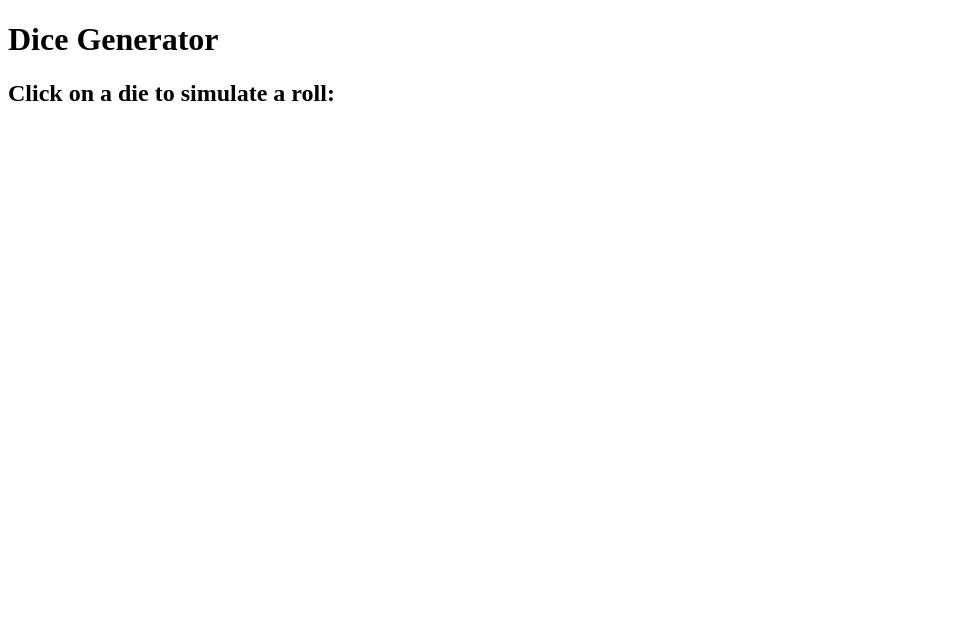
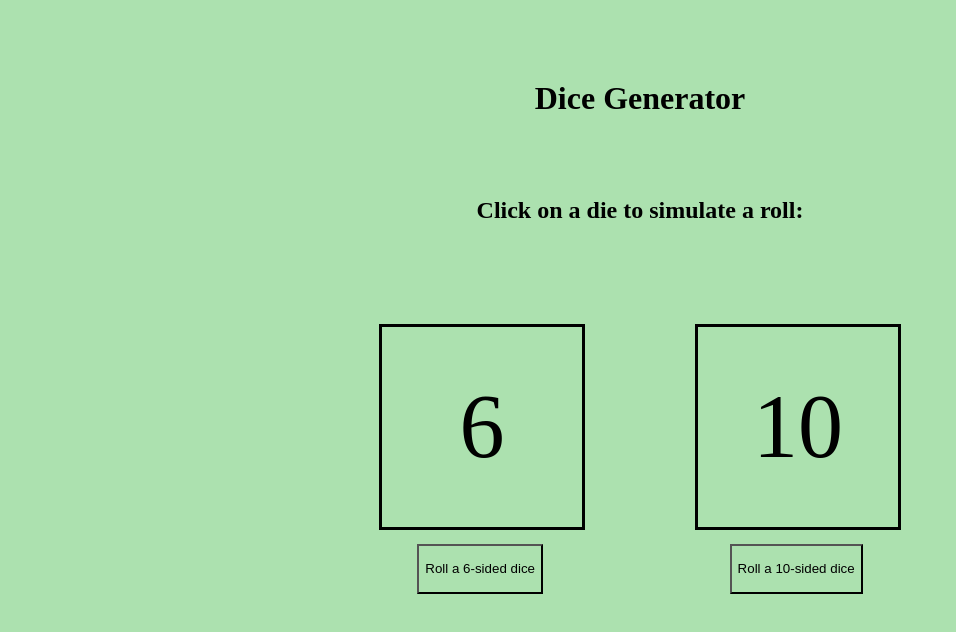
Before and after one commit to ChineseWispers/DiceGenerator, a plain HTML site: page index.html in a window 1280 px wide. Shown: the whole page, without its empty margins (0-956 px from the left). Drawn offline with Linux system fonts and the light colour scheme.

Commit message:
Updates to UI

```diff
--- a/index.html
+++ b/index.html
@@ -4,9 +4,23 @@
     <meta charset="UTF-8">
     <meta name="viewport" content="width=device-width, initial-scale=1.0">
     <title>Document</title>
+    <link rel="stylesheet" href="style.css">
+    <script src="dice.js"></script>
 </head>
 <body>
     <h1>Dice Generator</h1>
     <h2>Click on a die to simulate a roll:</h2>
+    <div class="flex-container" id="dice-flex-container">
+        <div id="first_die" class="die">
+            6
+        </div>
+        <div id="second_die" class="die">
+            10
+        </div>
+    </div>
+    <div class="flex-container" id="button-flex-container">
+        <button type="button" class="six-die">Roll a 6-sided dice</button>
+        <button type="button" class="ten-die">Roll a 10-sided dice</button>
+    </div>
 </body>
 </html>
--- a/style.css
+++ b/style.css
@@ -0,0 +1,35 @@
+* {
+    background-color: #ACE1AF;
+}
+
+h1, h2, div {
+    text-align: center;
+    margin-top: 80px;
+}
+
+div.die {
+    font-size: 90px;
+    height: 200px;
+    width: 200px;
+    border-style: solid;
+    line-height: 200px;
+}
+
+.flex-container {
+    display: flex;
+    flex-direction: row;
+    width: 600px;
+    align-content: space-between;
+    justify-content: space-around;
+    margin: auto;
+    width: 50%;
+    border: none;
+}
+
+#dice-flex-container {
+    height: 300px;
+}
+
+#button-flex-container {
+    height: 50px;
+}
```
